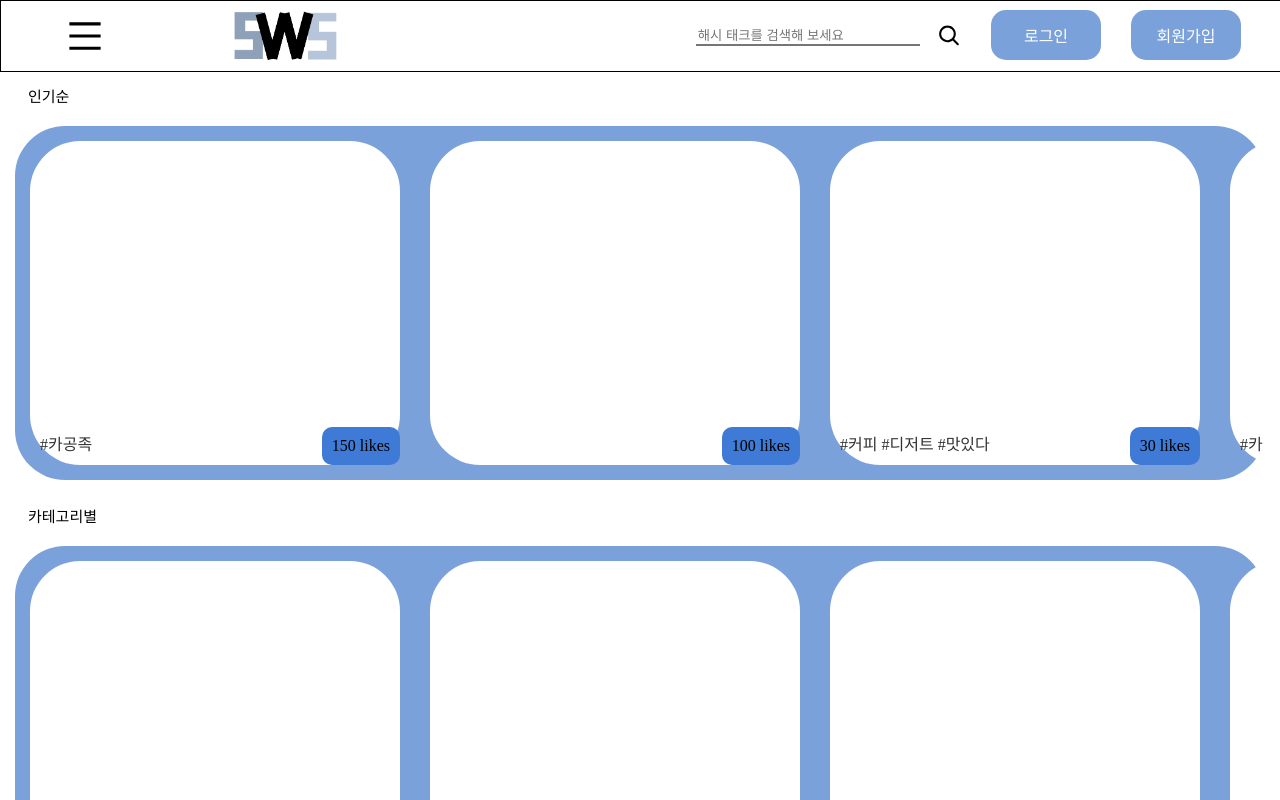
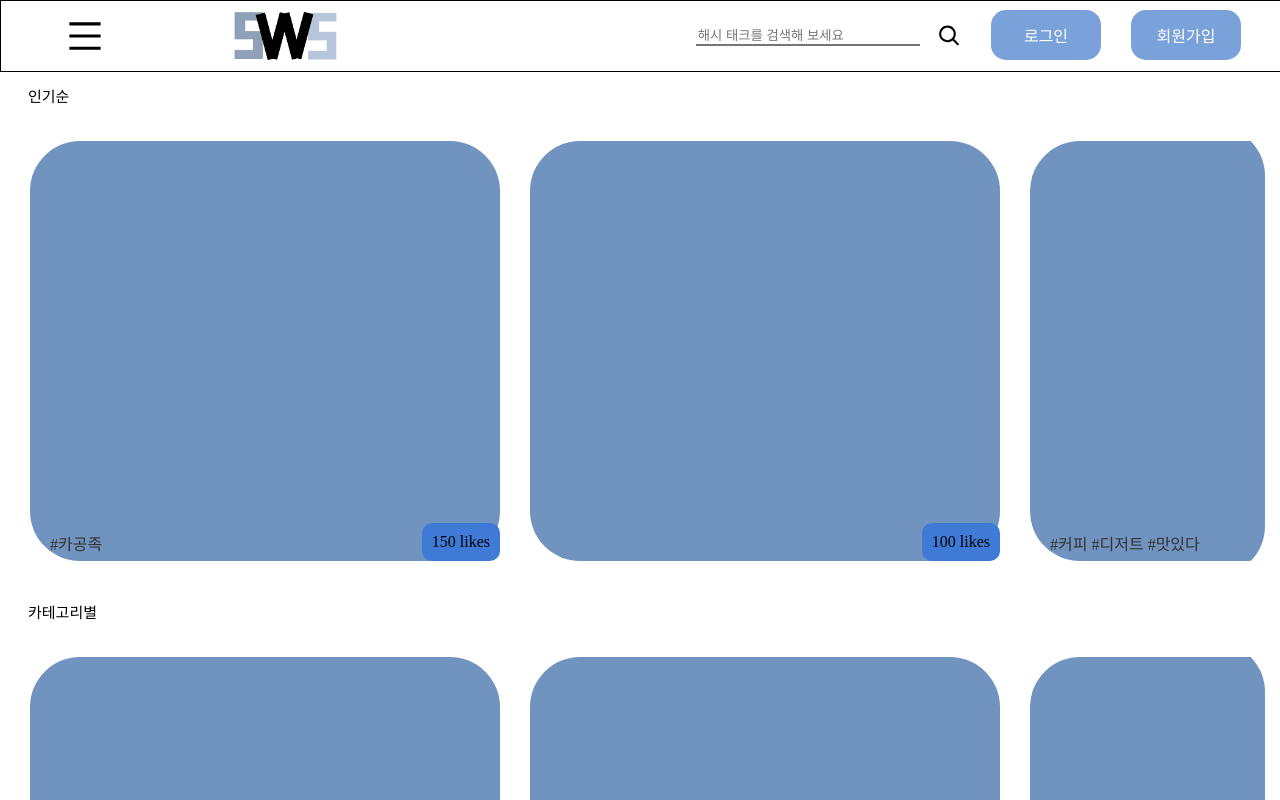
Before and after one commit to potato-club/sws-frontend, a React (Create React App) app: page /Lounge in a window 1280 px wide. Shown: the top 800 px of the page. Built offline with nearby package versions, Linux system fonts and the light colour scheme.

Commit message:
Docs: Loungepage, Loungesecondpage css 수정및 애니메이션 적용#14 #25

```diff
--- a/src/Lounge.tsx
+++ b/src/Lounge.tsx
@@ -22,23 +22,25 @@ const InnerContainer = styled.div`
     width: 100%;
     overflow-x: auto; /* Enable horizontal scrolling */
     justify-content: flex-start; /* Adjust alignment based on your preference */
-    background-color: #7ba1da;
+    //background-color: #7ba1da;
     border-radius: 50px;
-    scrollbar-width: thin;
-    scrollbar-color: transparent transparent;
+    scrollbar-width: thin; //스크롤바 가리기
+    scrollbar-color: transparent transparent; //스크롤바 안보이게 가리기
 `;
 
 const InnerBox = styled.div<{ likes: number }>`
     flex: 0 0 auto; /* Prevent flex items from growing and shrinking */
     padding: 10px;
     margin: 15px;
-    width: 350px; /* Adjust the width based on your design */
+    width: 450px; /* Adjust the width based on your design */
+    height: 400px;
     border-radius: 50px;
     display: flex;
     flex-direction: column;
     justify-content: space-between;
-    background-color: white;
+    background-color: #7093c0;
     position: relative;
+    opacity: 1;
 
     &::after {
         content: '${(props) => (props.likes ? `${props.likes} likes` : '')}';
@@ -52,6 +54,8 @@ const InnerBox = styled.div<{ likes: number }>`
 
     &:hover {
         cursor: pointer;
+        box-shadow: 0 0 20px rgba(0, 0, 0, 0.4);
+        transform: scale(1.0);
     }
 `;
 
@@ -64,6 +68,8 @@ const UserInfoContainer = styled.div`
     display: flex;
     flex-direction: column;
     margin-bottom: auto;
+    margin-top: 100px;
+    margin-left: 10px;
 
     .hashtags {
         margin-top: 280px;
--- a/src/Loungesecond.tsx
+++ b/src/Loungesecond.tsx
@@ -5,6 +5,7 @@ import styled from 'styled-components';
   display: flex;
   justify-content: center;
   align-items: center;
+
 `;
 
 const BigBoxWrite = styled.p`
@@ -16,6 +17,7 @@ const BigBoxWrite = styled.p`
   padding-bottom: 750px;
   padding-left: 110px;
   font-size: 30px;
+  color: #7ba1da;
 `
 
  const Box = styled.div`
@@ -23,45 +25,51 @@ const BigBoxWrite = styled.p`
   height: 850px;
   padding-top: 40px;
   margin-top: 120px;
-  border: black;
   display: flex;
   align-items: center;
   justify-content: center;
+  background-color: white;
 `;
 
  const InnerBox = styled.div`
   width: 1000px;
   height: 800px;
-
   display: flex;
   flex-direction: column;
   border-top: 3px solid #7ba1da;
+  border-radius: 20px;
+  background-color: white;
+  //box-shadow: 3px 3px 3px 3px gray;
 `;
  const SmallBox = styled.div`
   width: 100%;
   height: 50%;
-
+  border-radius: 20px;
   display: flex;
   flex-direction: row;
   border-bottom: 3px solid #7ba1da;
-
+  background-color:#7ba1da;
+  box-shadow: 2px 2px 2px 2px gray;
 `;
 
 const RowBox1 = styled.div`
   width: 30%;
   height: 100%;
-
+  background-color:#7ba1da;
   display: flex;
   flex-direction: column;
   border-right: 3px solid #7ba1da;
+  border-radius: 20px;
+
 `;
 
 const RowBox2 = styled.div`
   width: 70%;
   height: 100%;
-
+  background-color:#7ba1da;
   display: flex;
   flex-direction: column;
+  border-radius: 20px;
 `;
 
  const  RowSmallBox1 = styled.div`
@@ -94,6 +102,11 @@ const  RowSmallBox3 = styled.div`
   text-align: left;
   box-sizing: border-box;
   resize: none; // Prevent textarea from being resized by user
+
+  &:hover { //hover를 넘으로써 애니메이션 적용
+        box-shadow: 0 0 20px rgba(0, 0, 0, 0.4);
+        transform: scale(1.0);
+    }
 `;
 
  const InputFieldB = styled.textarea`
@@ -107,6 +120,11 @@ const  RowSmallBox3 = styled.div`
   text-align: left;
   box-sizing: border-box;
   resize: none; // Prevent textarea from being resized by user
+
+  &:hover { //hover를 넘으로써 애니메이션 적용
+        box-shadow: 0 0 20px rgba(0, 0, 0, 0.4);
+        transform: scale(1.0);
+    }
 `;
 
  const RowSmallBox4 = styled.div`
@@ -117,12 +135,15 @@ const  RowSmallBox3 = styled.div`
   justify-content: center;
 `;
  const  MainWrite = styled.div`
-  font-size: 30px;
+  font-size: 20px;
   align-items: center;
   justify-content: center;
   display: flex;
   width: 100%;
   height: 100%;
+  border: 1px solid white;
+  border-radius: 10px;
+  color: #ffff
 `;
 
  const InnerWhiteBox = styled.div`
@@ -137,6 +158,11 @@ const  RowSmallBox3 = styled.div`
   justify-content: center;
   overflow: hidden;
   object-fit: cover;
+
+  &:hover{
+    box-shadow: 0 0 20px rgba(0, 0, 0, 0.4);
+    transform: scale(1.0);
+  }
 
 `;
 // Adding a new styled component for the image
@@ -208,13 +234,18 @@ const CompletionBox = styled.div`
   transform: translate()(-50%, -50%);
   background-color: #ffffff;
   padding: 10px;
-  border: 1px solid #000000;
+  border: 1px solid #ffffff;
 `
 const CompletionButton = styled.button`
   font-size: 15px;
   padding: 5px 10px;
   background-color: #7ba1da;
   border-radius: 10px;
+
+  &:hover { //hover를 넘으로써 애니메이션 적용
+        box-shadow: 0 0 20px rgba(0, 0, 0, 0.4);
+        transform: scale(1.0);
+    }
 `
 const CompletionButtonContainer = styled.div`
   margin-top: auto;
```
